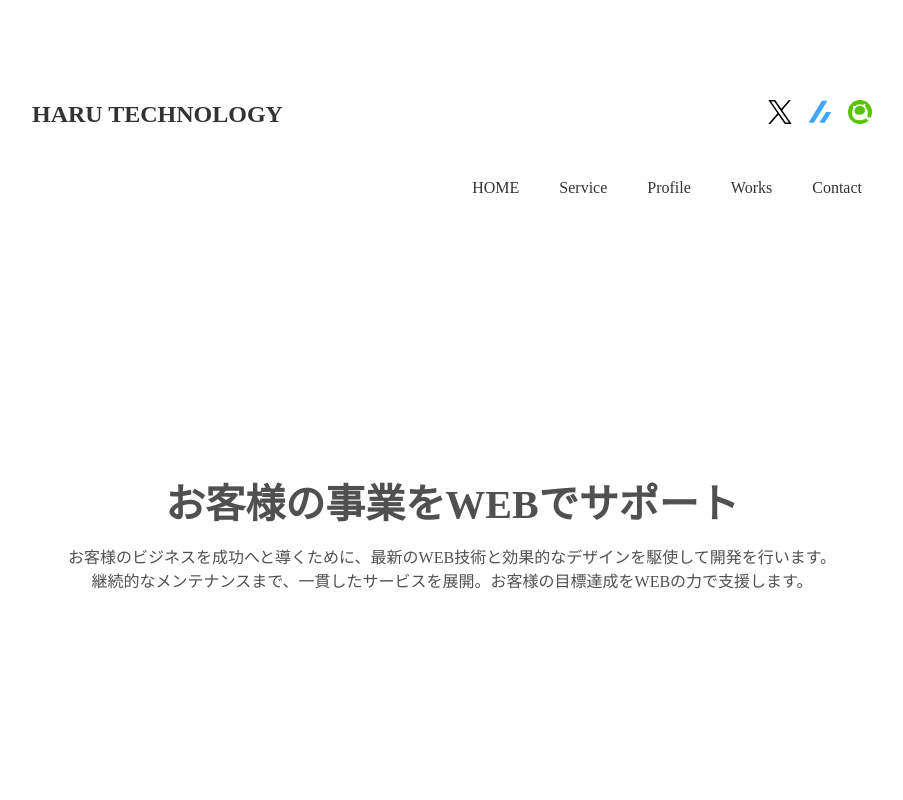
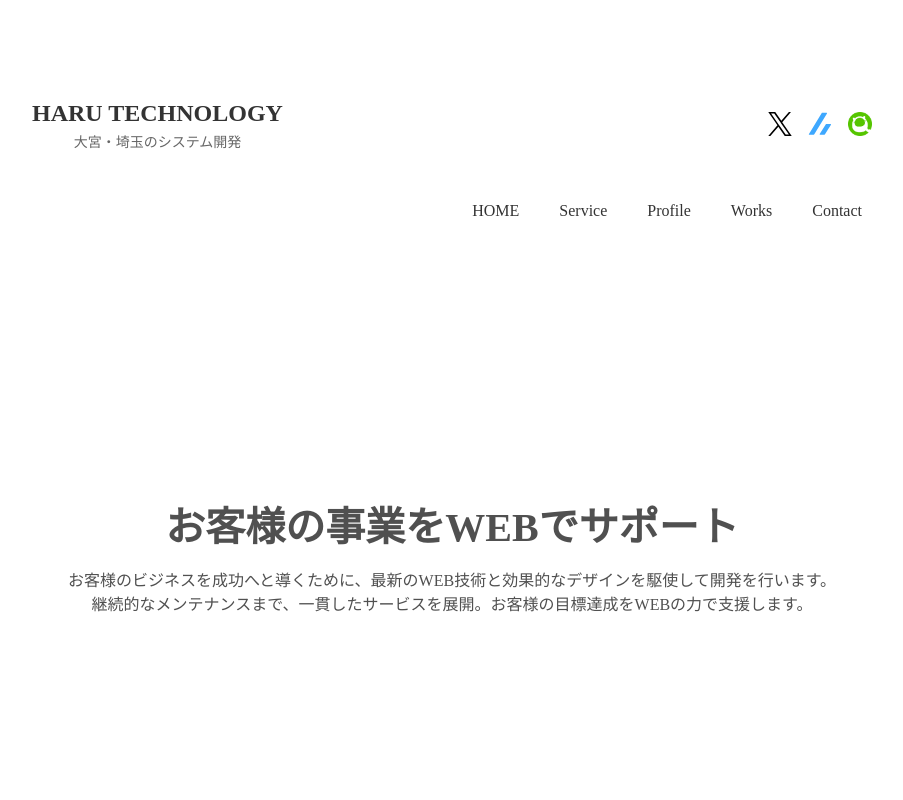
Before and after one commit to yuuki999/blog, a Next.js app: page / in a window 1280 px wide. Shown: the top 800 px of the page, without its empty margins (188-1091 px from the left). Built offline with nearby package versions, Linux system fonts and the light colour scheme.

Commit message:
SEO対策

```diff
--- a/src/app/components/Header.tsx
+++ b/src/app/components/Header.tsx
@@ -16,14 +16,14 @@ function Header() {
         {isMobile ? (
           <>
             <div className={styles.oneRow}>
-              <h1 className={styles.title}> <Link href="/" className={styles.homeLink}>HARU TECHNOLOGY</Link></h1>
+              <h1 className={styles.title}> <Link href="/" className={styles.homeLink}>HARU TECHNOLOGY<span className={styles.subtitle_region}>大宮・埼玉のシステム開発</span></Link></h1>
               <Navigation />
             </div>
           </>
         ) : (
           <>
             <div className={styles.topRow}>
-              <h1 className={styles.title}> <Link href="/" className={styles.homeLink}>HARU TECHNOLOGY</Link></h1>
+              <h1 className={styles.title}> <Link href="/" className={styles.homeLink}>HARU TECHNOLOGY<span className={styles.subtitle_region}>大宮・埼玉のシステム開発</span></Link></h1>
               <div className={styles.subtitle}>
                 <a href="https://twitter.com/haru_tech9999" target="_blank" rel="noopener noreferrer">
                   <XIcon className={styles.icon} />
--- a/src/app/components/Services.tsx
+++ b/src/app/components/Services.tsx
@@ -13,30 +13,30 @@ type ServiceItem = {
 
 const serviceItems: ServiceItem[] = [
   {
-    title: "無料相談",
+    title: "大宮・埼玉 無料IT相談",
     // icon: "/images/consultation.svg",
-    description: "お客様のニーズや予算、目標をヒアリングし、最適なwebサイト・システム構築プランをご提案します。その他のご相談も承ります。",
+    description: "大宮市を中心とした埼玉県内のお客様のニーズや予算、目標をヒアリングし、最適なWebサイト・システム構築プランをご提案します。地域ビジネスに特化したIT相談を承ります。",
     price: "無料",
     value: "free_consultation"
   },
   {
-    title: "テンプレートプラン",
+    title: "大宮向けテンプレートプラン",
     // icon: "/images/template.svg",
-    description: "既存のテンプレートをベースに、迅速かつコスト効率の良いwebサイトを構築します。",
+    description: "埼玉県大宮市の地域ビジネスに最適化された既存のテンプレートをベースに、迅速かつコスト効率の良いWebサイトを構築します。地域SEO対策込み。",
     price: "プラン A",
     value: "template_plan"
   },
   {
-    title: "フルカスタマイズ",
+    title: "埼玉ビジネス向けフルカスタマイズ",
     // icon: "/images/custom.svg",
-    description: "完全にフルスクラッチでwebサイト・システムを構築いたします。柔軟なデザイン、機能を追加することが可能です。",
+    description: "大宮・埼玉のビジネスニーズに合わせて、完全にフルスクラッチでWebサイト・システムを構築いたします。地域特性を活かした柔軟なデザイン、機能を追加することが可能です。",
     price: "プラン B",
     value: "full_customization"
   },
   {
-    title: "改修・リプレイス",
+    title: "大宮エリア 改修・リプレイス",
     // icon: "/images/upgrade.svg",
-    description: "既存のwebサイトの改善、最新技術へのアップグレード、全面的なリニューアル・データベースのパフォーマンス改善等に対応します。",
+    description: "埼玉県大宮市周辺のビジネス向けに、既存のWebサイトの改善、最新技術へのアップグレード、全面的なリニューアル・データベースのパフォーマンス改善等に対応します。",
     price: "プラン C",
     value: "upgrade_replace"
   }
--- a/src/app/layout.tsx
+++ b/src/app/layout.tsx
@@ -8,8 +8,17 @@ import styles from './styles/base.module.scss';
 import ScrollToTopButton from "./components/ScrollToTopButton";
 
 export const metadata: Metadata = {
-  title: "HARU TECHNOLOGY",
-  description: "エンジニアブログサイト",
+  title: "大宮システム開発・Web制作 | HARU TECHNOLOGY",
+  description: "埼玉県大宮市を拠点とするシステム開発・Web制作サービス。無料相談から本格的なカスタム開発まで、あらゆるIT課題に対応します。埼玉県内のビジネスに最適なWeb・システムソリューションをご提供。",
+  keywords: "大宮, システム開発, Web制作, IT相談, 埼玉, カスタム開発, ホームページ制作",
+  openGraph: {
+    title: "大宮システム開発・Web制作 | HARU TECHNOLOGY",
+    description: "埼玉県大宮市を拠点とするシステム開発・Web制作サービス。無料相談から本格的なカスタム開発まで、あらゆるIT課題に対応します。",
+    url: "https://www.yuki-engineer.com/",
+    siteName: "HARU TECHNOLOGY",
+    locale: "ja_JP",
+    type: "website",
+  },
 };
 
 // RSC
--- a/src/app/styles/base.module.scss
+++ b/src/app/styles/base.module.scss
@@ -58,6 +58,9 @@
         color: inherit;
         text-decoration: none;
         transition: opacity 0.3s ease;
+        display: flex;
+        align-items: center;
+        flex-direction: column;
 
         &:visited {
           color: inherit; // 訪問済みの色を継承色に保つ
@@ -72,6 +75,19 @@
           color: inherit; // クリック時の色も継承色に保つ
         }
       }
+
+    .subtitle_region {
+        font-size: 14px;
+        color: #666;
+        margin-top: 4px;
+        font-weight: normal;
+        display: block;
+
+        @include mobile {
+            font-size: 12px;
+            margin-top: 2px;
+        }
+    }
 
     @include mobile {
         font-size: 18px;
```
